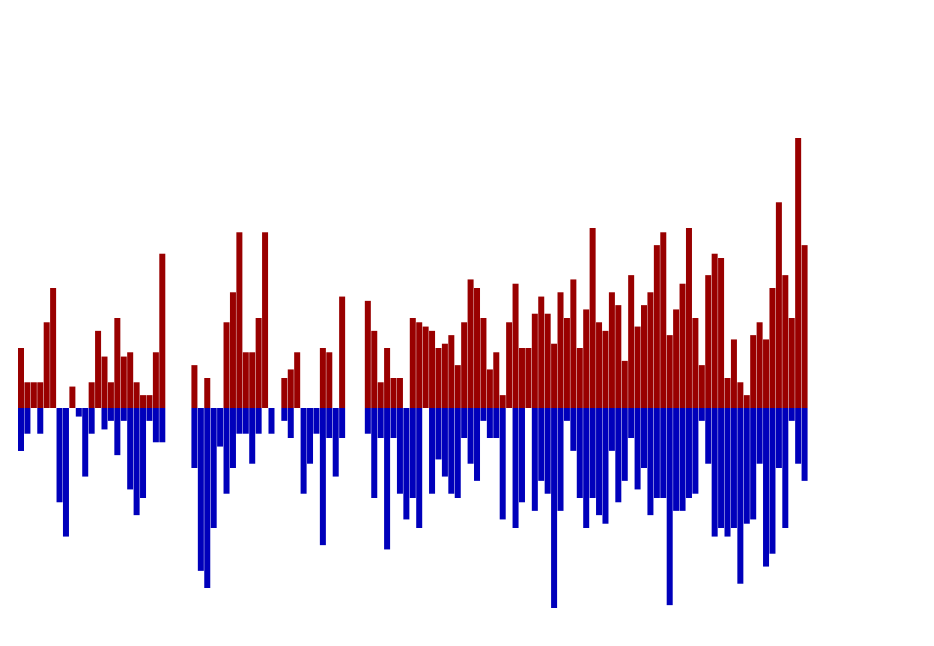
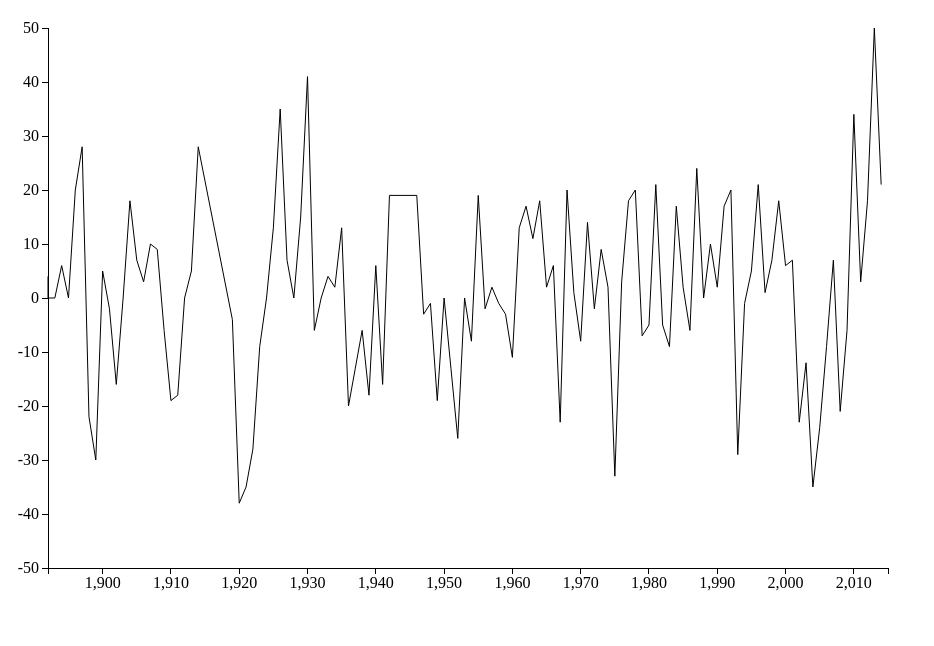
Before and after one commit to dcposch/d3school, a plain HTML site: page index.html in a window 1280 px wide. Shown: the whole page, without its empty margins (0-934 px from the left). Drawn offline with Linux system fonts and the light colour scheme.

Commit message:
Basic pwnage meter

```diff
--- a/demo.js
+++ b/demo.js
@@ -6,24 +6,44 @@ d3.json("games.json", function(error, json){
 });
 
 function draw(games){
-  var svg = d3.select("svg");
-  console.log(svg);
 
+  // Conventional margins
+  var margin = {top: 20, right:20, bottom: 40, left:40};
+  var width = 900 - margin.left - margin.right,
+      height = 600 - margin.left - margin.right;
+  var chart = d3.select("svg")
+    .append("g")
+      .attr("transform", "translate("+margin.left+","+margin.top+")");
+
+  // Scale
   var x = d3.scale.linear()
     .domain([1892,2015])
-    .range([10,800]);
+    .range([0,width]);
   var y = d3.scale.linear()
-    .domain([0,70])
-    .range([0,300]);
+    .domain([-50,50])
+    .range([height, 0]);
 
-  ["stanford", "california"].forEach(function(side){
-    var selection = svg.selectAll("rect."+side)
-        .data(games)
-      .enter().append("rect")
-        .attr("class", side)
-        .attr("x", function(d){return x(d.year);})
-        .attr("y", function(d){return side==="stanford" ? 400-y(d[side]) : 400;})
-        .attr("width", 6)
-        .attr("height", function(d){return y(d[side]);});
-  });
+  // Axes
+  var xAxis = d3.svg.axis()
+    .scale(x)
+    .orient("bottom");
+  var yAxis = d3.svg.axis()
+    .scale(y)
+    .orient("left");
+  chart.append("g")
+    .attr("class", "x axis")
+    .attr("transform", "translate(0," + height + ")")
+    .call(xAxis);
+  chart.append("g")
+    .attr("class", "y axis")
+    .call(yAxis);
+
+  // Chart
+  var line = d3.svg.line()
+    .x(function(d) { return x(d.year); })
+    .y(function(d) { return y(d.stanford - d.california); });
+  chart.append("path")
+    .datum(games)
+    .attr("class", "line")
+    .attr("d", line);
 }
--- a/index.html
+++ b/index.html
@@ -8,10 +8,27 @@
     .california {
       fill: #00b;
     }
+
+    .axis path,
+    .axis line {
+      fill: none;
+      stroke: #000;
+      shape-rendering: crispEdges;
+    }
+
+    .line {
+      fill: none;
+      stroke: #000;
+    }
   </style>
 </head>
 <body>
-  <svg width=900 height=600></svg>
+  <svg width=900 height=600>
+    <linearGradient id="cardinalGradient" x1="0" x2="1" y1="0" y2="0">
+      <stop offset="0%" stop-color="#900">
+      <stop offset="100%" stop-color="#00b">
+    </linearGradient>
+  </svg>
   <script src="d3.v3.min.js"></script>
   <script src="demo.js"></script>
 </body>
```
